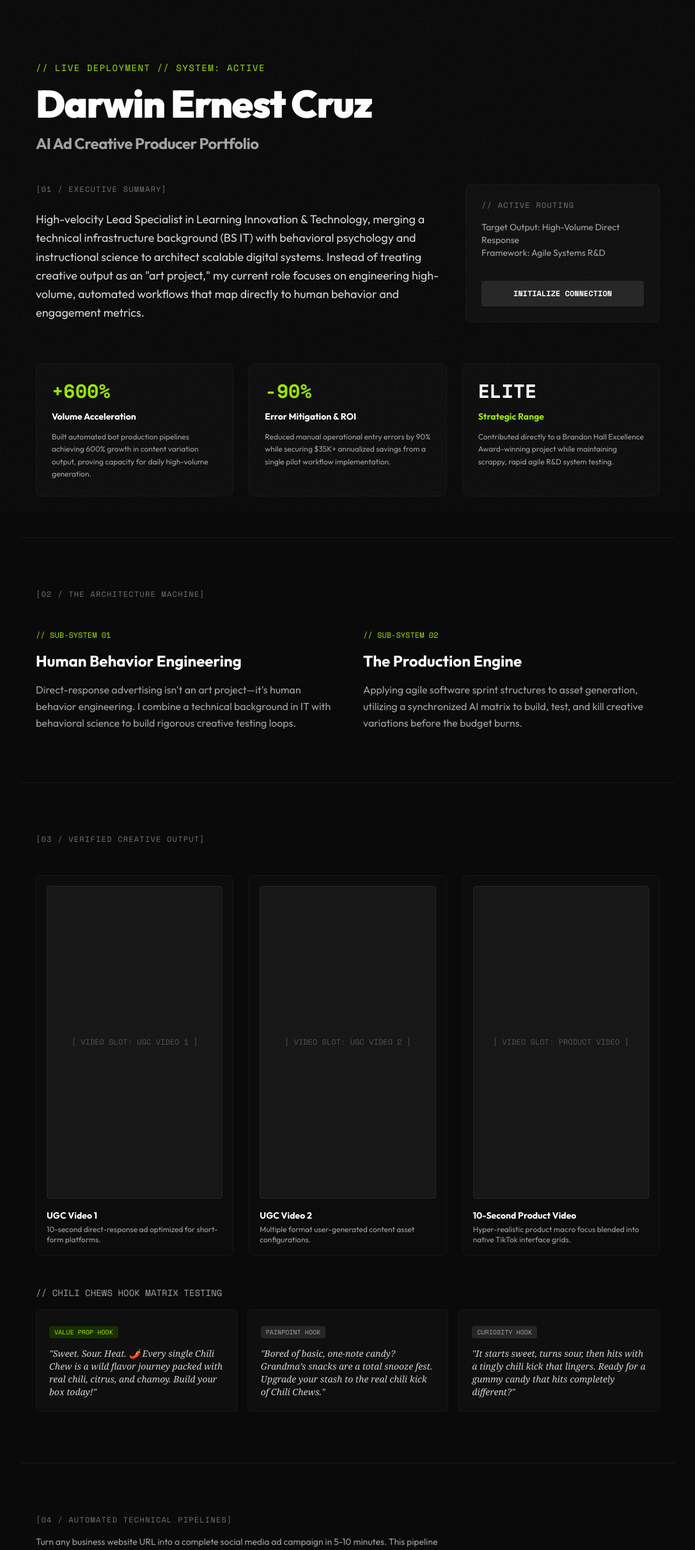
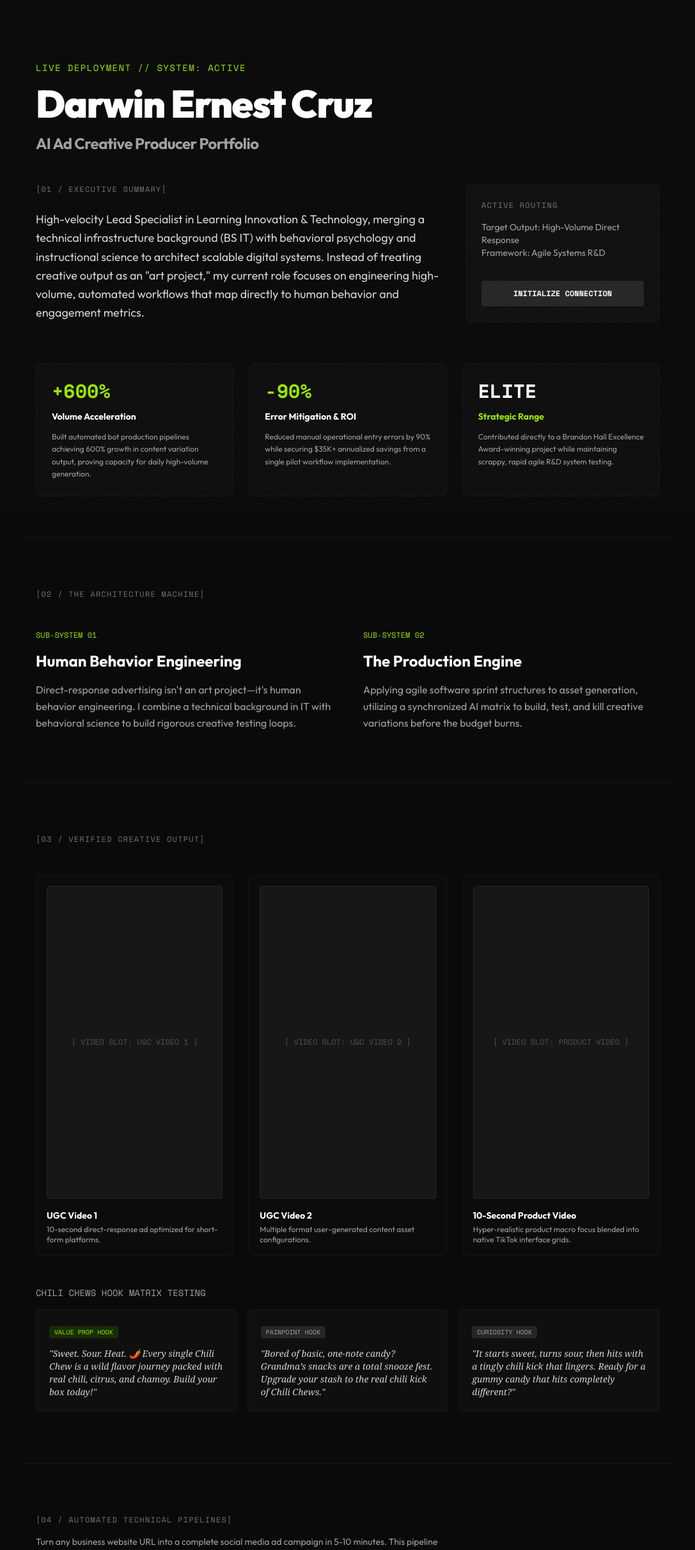
Before and after one commit to dcrxz/portfolio, a Next.js app: page /portfolio/ in a window 1280 px wide. Shown: the top 2423 px of the page at 64% size, without its empty margins (96-1183 px from the left). Built offline with nearby package versions, Linux system fonts and the light colour scheme.

Commit message:
feat: sync codebase and apply fresh presentation layouts

```diff
--- a/app/page.tsx
+++ b/app/page.tsx
@@ -2,7 +2,6 @@ import React from 'react';
 
 export default function Portfolio() {
   return (
-    // BRANDING CONTAINER: Dark mode framework layout
     <div className="min-h-screen bg-neutral-950 text-neutral-100 font-sans antialiased selection:bg-lime-500 selection:text-black">
 
       {/* ──────────────────────────────────────────────────────── */}
@@ -11,7 +10,7 @@ export default function Portfolio() {
       <section className="max-w-5xl mx-auto px-6 pt-24 pb-16 border-b border-neutral-900">
         <header className="space-y-4">
           <p className="text-lime-400 font-mono text-sm tracking-widest uppercase">
-            // LIVE DEPLOYMENT // SYSTEM: ACTIVE
+            LIVE DEPLOYMENT // SYSTEM: ACTIVE
           </p>
           <h1 className="text-5xl md:text-6xl font-black tracking-tight text-white">
             Darwin Ernest Cruz
@@ -40,7 +39,7 @@ export default function Portfolio() {
           <div className="bg-neutral-900/50 p-6 rounded-lg border border-neutral-900 flex flex-col justify-between h-full">
             <div>
               <h3 className="text-xs uppercase tracking-widest font-mono text-neutral-500 mb-4">
-                // ACTIVE ROUTING
+                ACTIVE ROUTING
               </h3>
               <p className="text-sm text-neutral-400">Target Output: High-Volume Direct Response</p>
               <p className="text-sm text-neutral-400">Framework: Agile Systems R&D</p>
@@ -96,14 +95,14 @@ export default function Portfolio() {
         </h2>
         <div className="grid grid-cols-1 md:grid-cols-2 gap-12">
           <div className="space-y-4">
-            <div className="text-xs font-mono text-lime-400">// SUB-SYSTEM 01</div>
+            <div className="text-xs font-mono text-lime-400">SUB-SYSTEM 01</div>
             <h3 className="text-2xl font-bold text-white">Human Behavior Engineering</h3>
             <p className="text-neutral-400 leading-relaxed">
               Direct-response advertising isn&apos;t an art project—it&apos;s human behavior engineering. I combine a technical background in IT with behavioral science to build rigorous creative testing loops.
             </p>
           </div>
           <div className="space-y-4">
-            <div className="text-xs font-mono text-lime-400">// SUB-SYSTEM 02</div>
+            <div className="text-xs font-mono text-lime-400">SUB-SYSTEM 02</div>
             <h3 className="text-2xl font-bold text-white">The Production Engine</h3>
             <p className="text-neutral-400 leading-relaxed">
               Applying agile software sprint structures to asset generation, utilizing a synchronized AI matrix to build, test, and kill creative variations before the budget burns.
@@ -158,7 +157,7 @@ export default function Portfolio() {
 
         {/* STATIC AD HOOKS MATRIX */}
         <div className="mt-12 space-y-4">
-          <h3 className="text-sm font-mono text-neutral-400 mb-4">// CHILI CHEWS HOOK MATRIX TESTING</h3>
+          <h3 className="text-sm font-mono text-neutral-400 mb-4">CHILI CHEWS HOOK MATRIX TESTING</h3>
           <div className="grid grid-cols-1 md:grid-cols-3 gap-4">
             {/* HOOK VARIATION 1 */}
             <div className="p-5 bg-neutral-900/40 border border-neutral-900 rounded">
```
